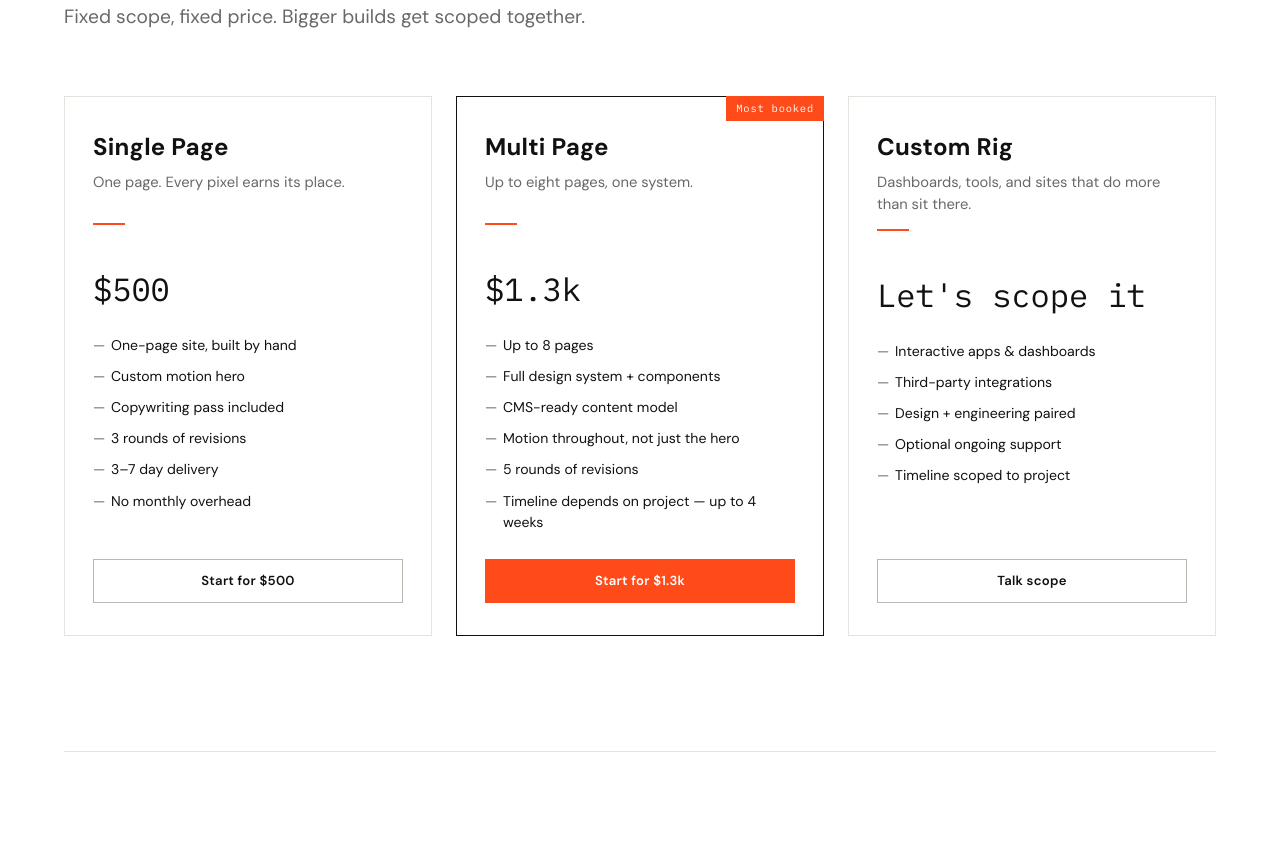
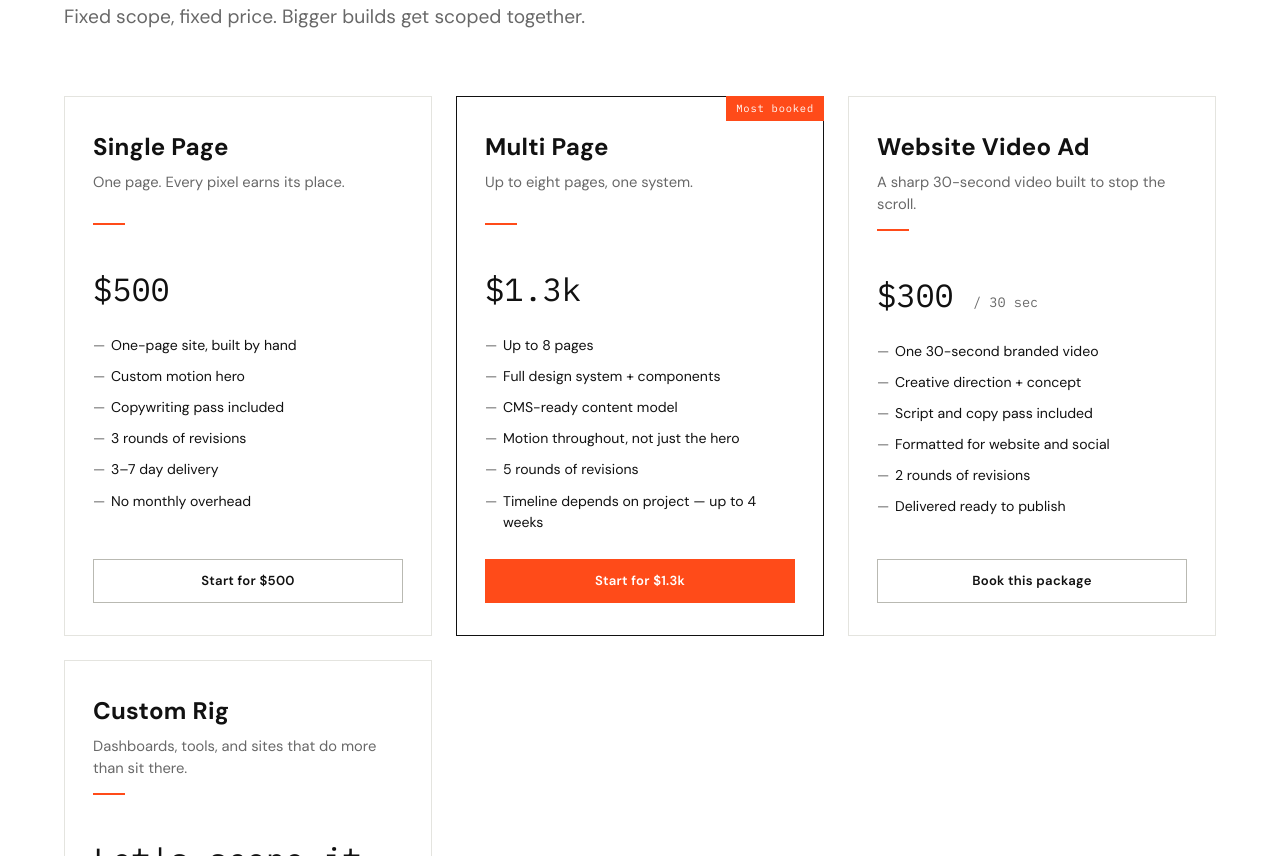
Before and after one commit to sada324/buildwithpeople, a plain HTML site: page index.html in a window 1280 px wide. Shown: the part 2591-3447 px from the top of the page. Drawn offline with Linux system fonts and the light colour scheme.

Commit message:
Add website video ad package

```diff
--- a/index.html
+++ b/index.html
@@ -724,6 +724,22 @@
       </div>
       <div class="plan" data-reveal>
         <span class="crop-corner pt-tl"></span><span class="crop-corner pt-br"></span>
+        <h3>Website Video Ad</h3>
+        <p class="tag">A sharp 30-second video built to stop the scroll.</p>
+        <div class="rule"></div>
+        <div class="price mono">$300 <small>/ 30 sec</small></div>
+        <ul>
+          <li>One 30-second branded video</li>
+          <li>Creative direction + concept</li>
+          <li>Script and copy pass included</li>
+          <li>Formatted for website and social</li>
+          <li>2 rounds of revisions</li>
+          <li>Delivered ready to publish</li>
+        </ul>
+        <a class="btn-ghost" href="#contact">Book this package</a>
+      </div>
+      <div class="plan" data-reveal>
+        <span class="crop-corner pt-tl"></span><span class="crop-corner pt-br"></span>
         <h3>Custom Rig</h3>
         <p class="tag">Dashboards, tools, and sites that do more than sit there.</p>
         <div class="rule"></div>
@@ -892,6 +908,10 @@
     'CMS-ready content model':'Structure de contenu prête pour un CMS','Motion throughout, not just the hero':'Animations dans tout le site',
     '5 rounds of revisions':'5 rondes de révisions','Timeline depends on project — up to 4 weeks':'Échéancier selon le projet — jusqu’à 4 semaines',
     'Start for $1.3k':'Commencer pour 1 300 $','Custom Rig':'Projet sur mesure',
+    'Website Video Ad':'Vidéo publicitaire web','A sharp 30-second video built to stop the scroll.':'Une vidéo percutante de 30 secondes conçue pour capter l’attention.',
+    '/ 30 sec':'/ 30 s','One 30-second branded video':'Une vidéo de marque de 30 secondes','Creative direction + concept':'Direction créative + concept',
+    'Script and copy pass included':'Scénario et révision des textes inclus','Formatted for website and social':'Formats adaptés au web et aux réseaux sociaux',
+    '2 rounds of revisions':'2 rondes de révisions','Delivered ready to publish':'Livrée prête à publier','Book this package':'Réserver ce forfait',
     'Dashboards, tools, and sites that do more than sit there.':'Tableaux de bord, outils et sites conçus pour agir.',
     'Interactive apps & dashboards':'Applications interactives et tableaux de bord','Third-party integrations':'Intégrations tierces',
     'Design + engineering paired':'Design + développement réunis','Optional ongoing support':'Soutien continu en option',
```
